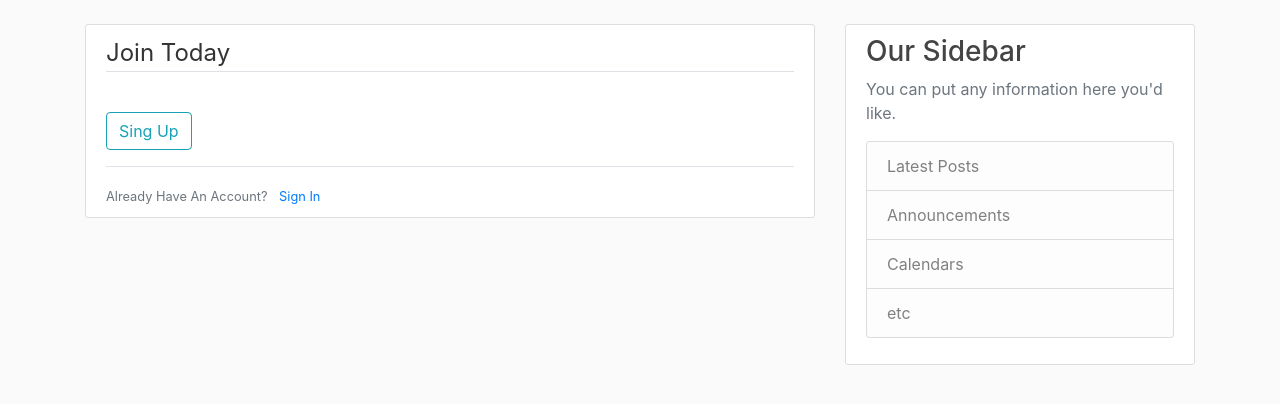
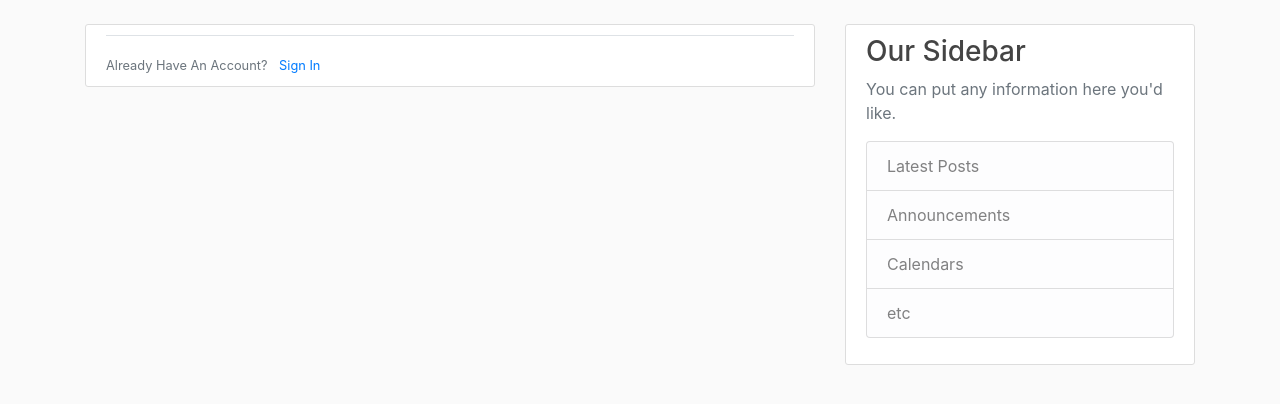
Before and after one commit to banji220/django_app, a Django app: page /logout/ in a window 1280 px wide. Shown: the part 56-460 px from the top of the page. Run offline with Django 3.2, Linux system fonts and the light colour scheme; some libraries are stand-ins or nearby versions.

Commit message:
Get rid off forms and things like that

```diff
--- a/django_project/users/templates/users/logout.html
+++ b/django_project/users/templates/users/logout.html
@@ -1,21 +1,8 @@
 {% extends "blog/base.html" %}
-{% load crispy_forms_tags %}
 
 {% block content %}
     <div class="content-section">
-        <form method="POST">
-            {% csrf_token %}
-            <fieldset class="form-group">
-                <legend class="border-bottom mb-4">Join Today</legend>
 
-                <!-- This is the form that we created in the dictionary in users/views.py in the register() function -->
-                <!-- {{ form.as_p }}, it means render form as a paragraph(in paragraph <p></p> tag)!" -->
-                {{ form|crispy }}
-            </fieldset>
-            <div class="form-group">
-                <button class="btn btn-outline-info" type="submit">Sing Up</button>
-            </div>
-        </form>
         <div class="border-top pt-3">
             <small class="text-muted">Already Have An Account? <a class="ml-2" href=" {% url 'login' %} ">Sign In</a> </small>
         </div>
```
